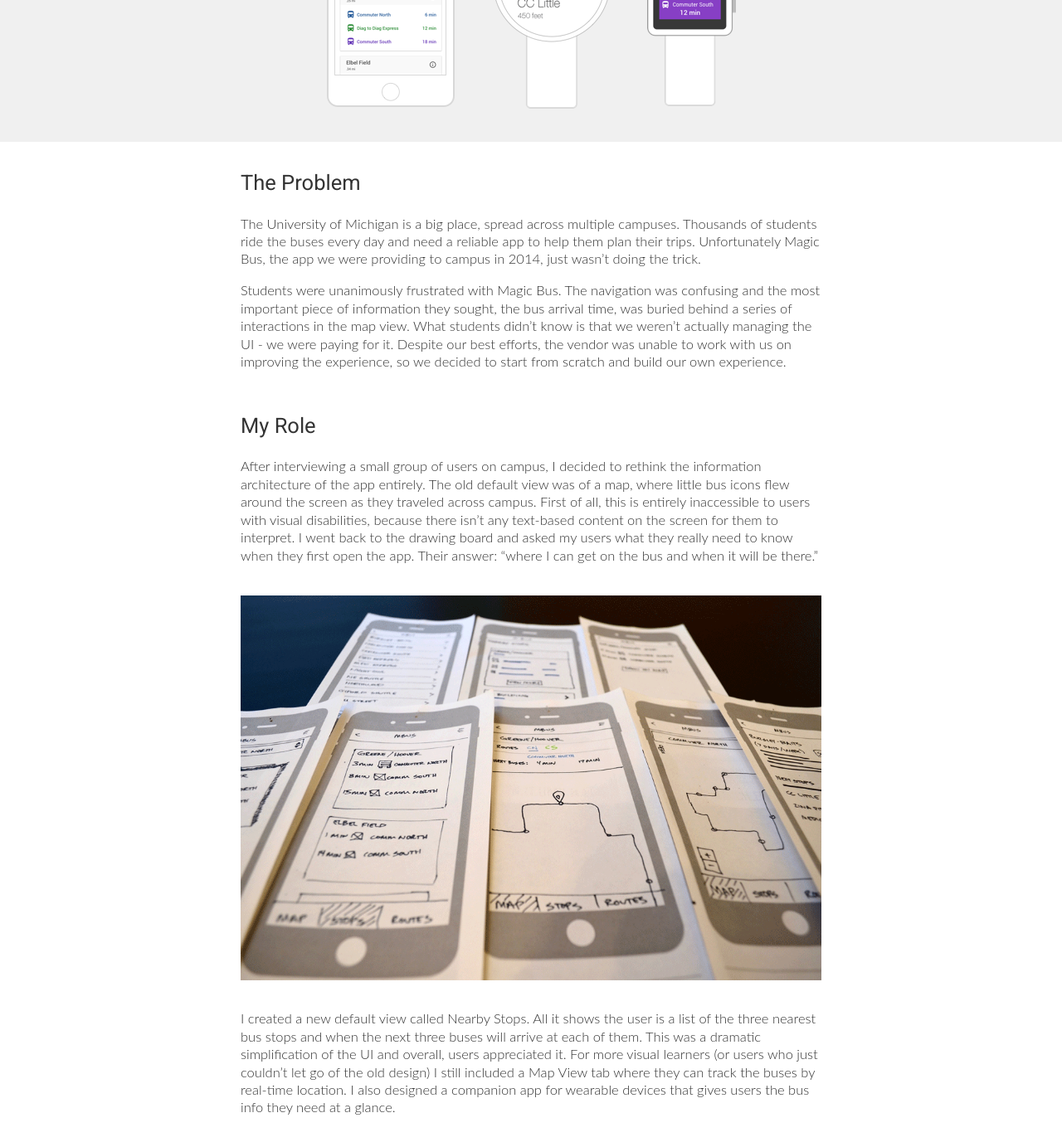
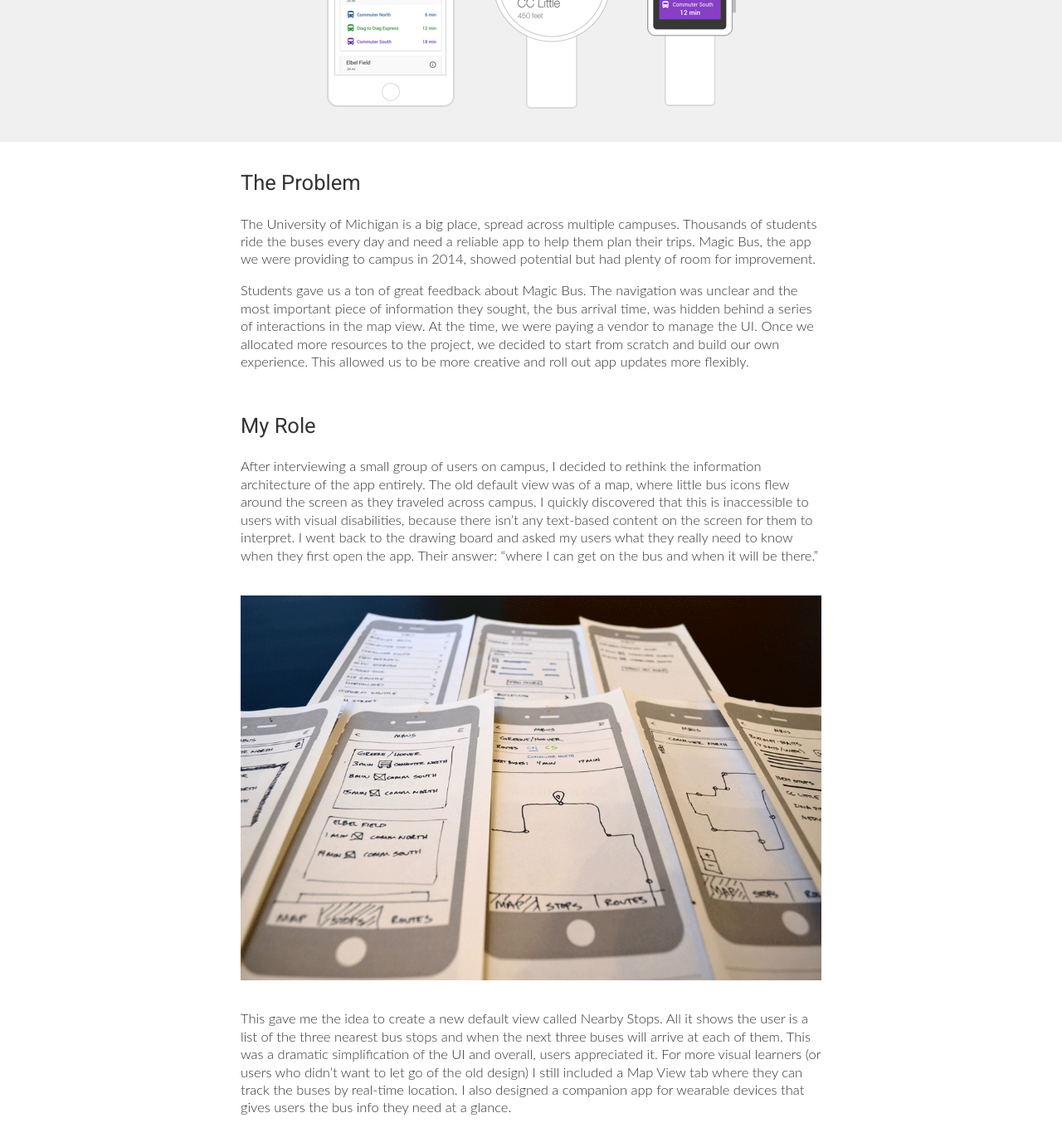
Before and after one commit to mtwojan/mikewojan.com, a Jekyll site: the page built from _portfolio/m-bus.html, in a window 1280 px wide and 1400 px high, scrolled down 432 px. Shown: the top 1383 px of the window at 83% size. Built offline with Jekyll 4.4.1, drawn with Linux system fonts in a browser that asks for light colours; a script that is not in the unit is left out.

Commit message:
updated content on landing page and a few portfolio pages

```diff
--- a/_layouts/home.html
+++ b/_layouts/home.html
@@ -24,7 +24,7 @@ layout: default
     <div class="process-block prototyping">
       <img src="img/icons/wires-and-prototyping-icon.svg" alt="prototyping icon">
       <h3>Wires & Prototyping</h3>
-      <p>From bar napkin to clickable prototype and everything along the way</p>
+      <p>From napkin to clickable prototype and everything along the way</p>
     </div>
     <div class="process-block usability-testing">
       <img src="img/icons/usability-testing-icon.svg" alt="usability testing icon">
@@ -84,7 +84,7 @@ layout: default
 <div class="contact-container">
   <h2>Get in Touch</h2>
   <div class="home-wrapper contact">
-    <p>I’m currently working as a UX Designer for the University of Michigan in Ann Arbor. I love meeting new people and talking shop, so let’s get in touch. If you’re in Southeast Michigan, you can usually find me at a <a href="https://www.meetup.com/Detroit-User-Experience/">Detroit UX</a> event or one of our awesome breweries.</p>
+    <p>I’m currently working as a UX Designer for the University of Michigan in Ann Arbor. I love meeting new people and talking shop, so let’s get in touch. If you’re in Southeast Michigan, you can usually find me at a <a href="https://www.meetup.com/Detroit-User-Experience/">Detroit UX</a> meetup!</p>
   </div>
   <div class="email-and-resume-container">
     <a class="button button-outline" href="mailto:mikewojan@gmail.com">
--- a/_portfolio/m-bus.html
+++ b/_portfolio/m-bus.html
@@ -16,20 +16,20 @@ layout: default
     <div class="project-problem-container">
       <div class="page-section project-problem">
         <h2>The Problem</h2>
-        <p>The University of Michigan is a big place, spread across multiple campuses. Thousands of students ride the buses every day and need a reliable app to help them plan their trips. Unfortunately Magic Bus, the app we were providing to campus in 2014, just wasn’t doing the trick.</p>
+        <p>The University of Michigan is a big place, spread across multiple campuses. Thousands of students ride the buses every day and need a reliable app to help them plan their trips. Magic Bus, the app we were providing to campus in 2014, showed potential but had plenty of room for improvement.</p>
 
-        <p>Students were unanimously frustrated with Magic Bus. The navigation was confusing and the most important piece of information they sought, the bus arrival time, was buried behind a series of interactions in the map view. What students didn’t know is that we weren’t actually managing the UI - we were paying for it. Despite our best efforts, the vendor was unable to work with us on improving the experience, so we decided to start from scratch and build our own experience. </p>
+        <p>Students gave us a ton of great feedback about Magic Bus. The navigation was unclear and the most important piece of information they sought, the bus arrival time, was hidden behind a series of interactions in the map view. At the time, we were paying a vendor to manage the UI. Once we allocated more resources to the project, we decided to start from scratch and build our own experience. This allowed us to be more creative and roll out app updates more flexibly.</p>
       </div>
     </div>
 
     <div class="my-role-container">
       <div class="page-section my-role">
         <h2>My Role</h2>
-        <p>After interviewing a small group of users on campus, I decided to rethink the information architecture of the app entirely. The old default view was of a map, where little bus icons flew around the screen as they traveled across campus. First of all, this is entirely inaccessible to users with visual disabilities, because there isn’t any text-based content on the screen for them to interpret. I went back to the drawing board and asked my users what they really need to know when they first open the app. Their answer: “where I can get on the bus and when it will be there.” </p>
+        <p>After interviewing a small group of users on campus, I decided to rethink the information architecture of the app entirely. The old default view was of a map, where little bus icons flew around the screen as they traveled across campus. I quickly discovered that this is inaccessible to users with visual disabilities, because there isn’t any text-based content on the screen for them to interpret. I went back to the drawing board and asked my users what they really need to know when they first open the app. Their answer: “where I can get on the bus and when it will be there.”</p>
 
         <img src="/../img/m-bus/mbus-sketches.png" alt="sketches of the new m-bus app redesign">
 
-        <p>I created a new default view called Nearby Stops. All it shows the user is a list of the three nearest bus stops and when the next three buses will arrive at each of them. This was a dramatic simplification of the UI and overall, users appreciated it. For more visual learners (or users who just couldn’t let go of the old design) I still included a Map View tab where they can track the buses by real-time location. I also designed a companion app for wearable devices that gives users the bus info they need at a glance.</p>
+        <p>This gave me the idea to create a new default view called Nearby Stops. All it shows the user is a list of the three nearest bus stops and when the next three buses will arrive at each of them. This was a dramatic simplification of the UI and overall, users appreciated it. For more visual learners (or users who didn’t want to let go of the old design) I still included a Map View tab where they can track the buses by real-time location. I also designed a companion app for wearable devices that gives users the bus info they need at a glance.</p>
       </div>
     </div>
 
--- a/_portfolio/mcommunity.html
+++ b/_portfolio/mcommunity.html
@@ -38,7 +38,7 @@ layout: default
     <div class="my-process-container">
       <div class="page-section my-process">
         <h2>My Process</h2>
-        <p>As the scope of the project became larger, it was difficult to decide which features to design first. Writing and mapping the user stories helped us determine which parts could be grouped together and what work needed to go into the first release. The next step was to document these stories in Jira and organize them into epics and sprints for our Agile schedule. </p>
+        <p>As the scope of the project became larger, it was difficult to decide which features to design first. Writing and mapping the user stories helped us determine which parts could be grouped together and what work needed to go into the first release. The next step was to document these stories in Jira and organize them into epics and sprints for our Agile schedule. As our developers completed each new piece of functionality, we reviewed and tested the outcomes together before rolling out and communicating updates to campus.</p>
 
         <img src="/../img/mcommunity/mcommunity-prioritization.png" alt="user story sticky notes on a whiteboard">
         <img src="/../img/mcommunity/mcommunity-jira.png" alt="prioritizing the MCommunity development work in Jira">
--- a/_portfolio/student-explorer.html
+++ b/_portfolio/student-explorer.html
@@ -25,7 +25,7 @@ layout: default
         <h2>My Role</h2>
         <p>As the UX lead on this project, I started by conducting user interviews and focus groups with advisors from many different departments across campus to inform my design work. I then led a team of UX and development interns on the functionality and worked with my graphic design intern on a new brand identity for the platform.</p>
 
-        <p>My favorite part of the process was understanding and catering to the needs of different advisors. The tool not only needed to work well for advisors who were sharing their screen with a student in their office, but also for athletics advisors who pull up student data on their phone while traveling to a competition in another state.</p>
+        <p>My favorite part of the process was understanding advisors' different use cases and designing for their needs. The tool should work well across contexts, like when an advisor shares their screen with a student in their office, or when a user in the athletic department pulls up student data on their phone while traveling to a competition in another state.</p>
       </div>
     </div>
 
```
Also changed, not shown: other parts of _portfolio/mcommunity.html (+1 -1 lines), 1 other file.
